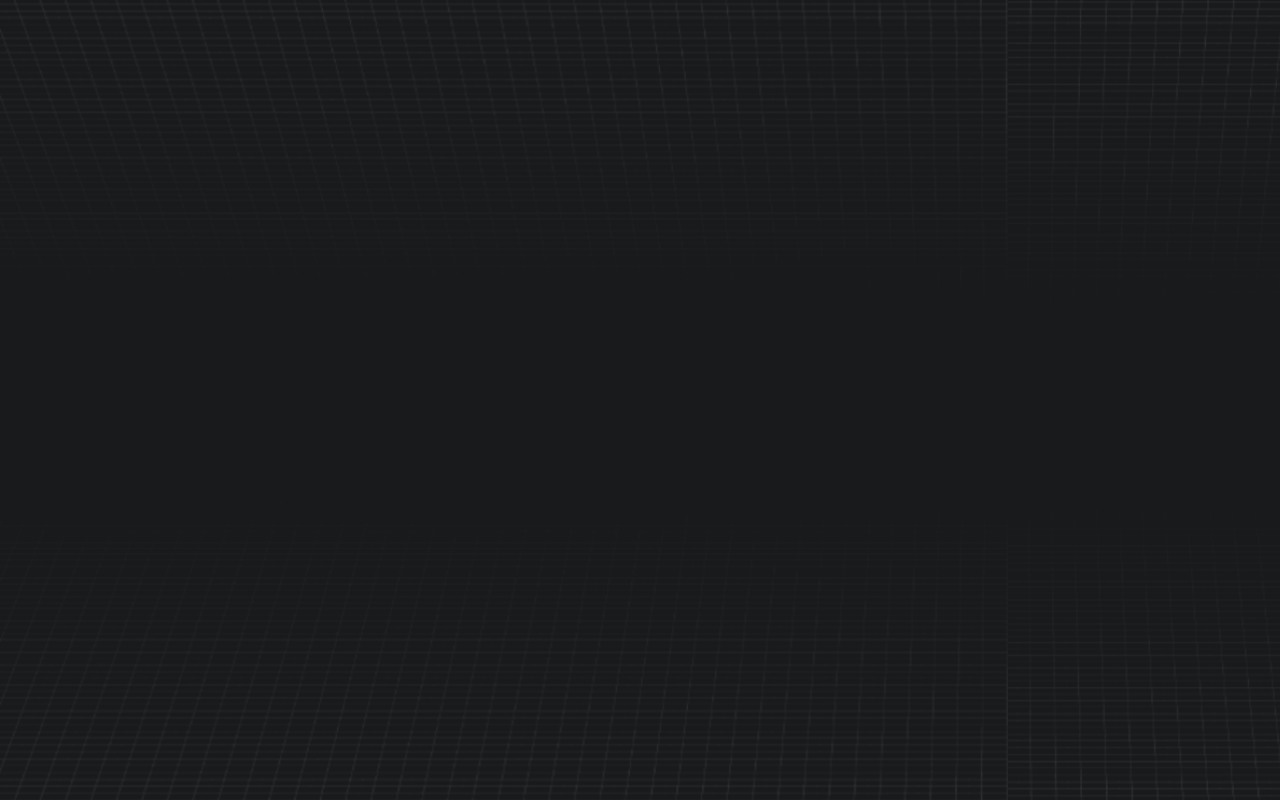
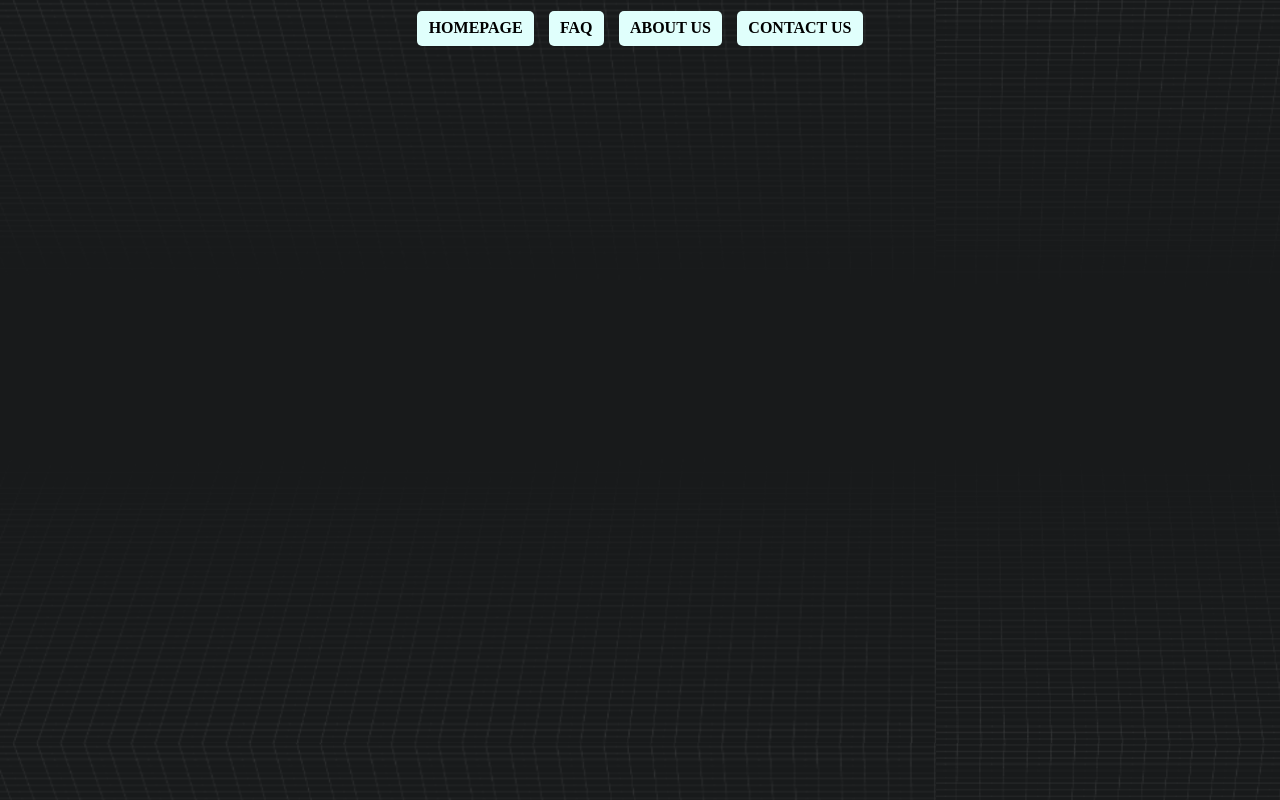
Before and after one commit to PKHristova22/shkembe-chorba, a plain HTML site: page pages/Industrial.html in a window 1280 px wide. Drawn offline with Linux system fonts and the light colour scheme.

Commit message:
Make industrial page

```diff
--- a/pages/Industrial.html
+++ b/pages/Industrial.html
@@ -7,9 +7,30 @@
     <title>Document</title>
     <link rel="stylesheet" href="../styles/style.css">
 </head>
-<body>
-    <div class="bi-1">
-
-    </div>
+<body class="bgimg-faq">
+    <nav>
+        <label>
+          <input type="checkbox" id="menu" />
+          <div class="hamb-menu">
+            <div class="strip strip1"></div>
+            <div class="strip strip2"></div>
+            <div class="strip strip3"></div>
+          </div>
+          <ul class="nav-El">
+            <li><a href="../index.html" class="nav-link">HOMEPAGE</a></li>
+            <li><a  class="nav-link" href="./faq.html">FAQ</a></li>
+            <li>
+              <a href="../pages/AboutUs.html" class="nav-link">ABOUT US</a>
+            </li>
+            <li>
+              <a href="../pages/contactus.html" class="nav-link"
+                >CONTACT US</a>
+            </li>
+          </ul>
+        </label>
+      </nav>
+      <!-- <img width="200" height="200" src="https://img.icons8.com/small/256/008BFF/gear.png" alt="gear"/>
+      <img width="200" height="200" src="https://img.icons8.com/small/256/008BFF/shield-locked.png" alt="shield-locked"/>
+      <img width="200" height="200" src="https://img.icons8.com/small/256/008BFF/clock.png" alt="clock"/> -->
 </body>
 </html>
--- a/styles/industrial.css
+++ b/styles/industrial.css
@@ -1,7 +1,5 @@
-.bi-1{
-    width: 100%;
-    height: 100vh;
+@import url(../styles/navbar.css);
+.bgimg-faq{
     background-image: url(../images/Group\ 12.png);
     background-position: no-repeat;
-    background-size: cover;
 }
```
